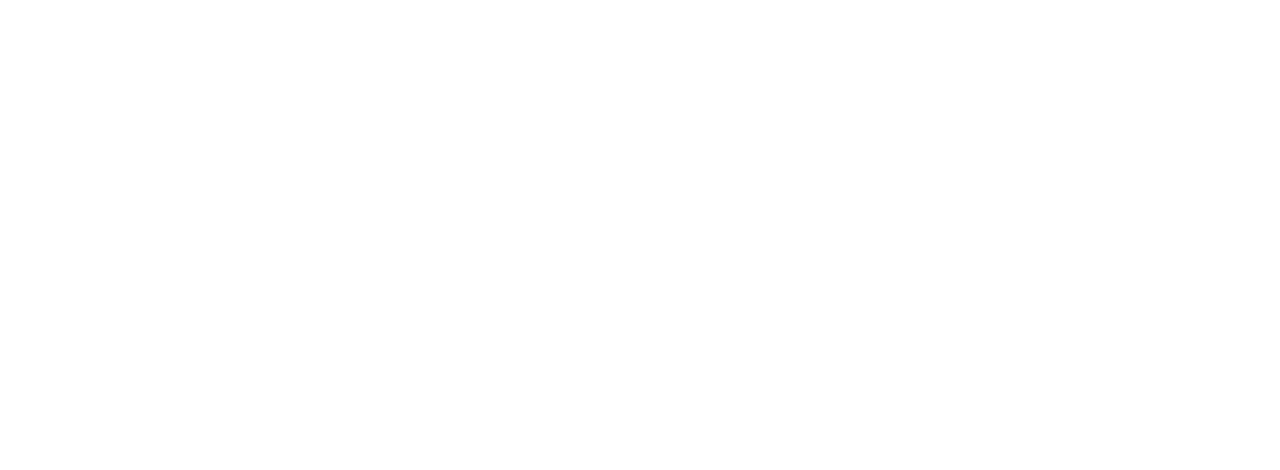
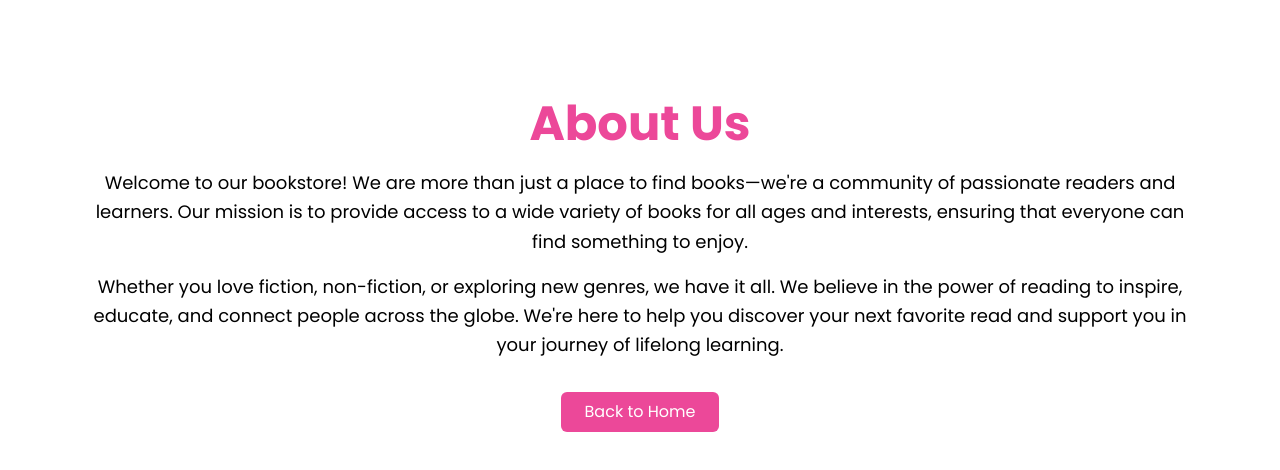
Before and after one commit to AkhilSareshwala/Bookies, a React (Vite) app: page /Bookies/about in a window 1280 px wide. Before the commit this address had no page. Shown: the top 470 px of the page. Built offline with nearby package versions, Linux system fonts and the light colour scheme.

Commit message:
Initial commit

```diff
--- a/src/App.jsx
+++ b/src/App.jsx
@@ -3,6 +3,8 @@ import Home from './home/Home';
 import Courses from './courses/Courses';
 import Login from './Components/Login';
 import Signin from './Components/Signin';
+import Contact from './Components/Contacts';
+import About from './Components/About';
 import { BrowserRouter, Routes, Route } from 'react-router-dom';
 
 const App = () => {
@@ -11,6 +13,8 @@ const App = () => {
       <Routes>
         <Route path='/Bookies/' element={<Home />} />
         <Route path='/Bookies/course' element={<Courses />} />
+        <Route path='/Bookies/contact' element={<Contact />} />
+        <Route path='/Bookies/about' element={<About />} />
         <Route path='/Bookies/login' element={<Login />} />
         <Route path='/Bookies/signin' element={<Signin />} /> {/* Ensure route matches case sensitivity */}
       </Routes>
--- /dev/null
+++ b/src/Components/About.jsx
@@ -0,0 +1,28 @@
+import React from 'react';
+import { Link } from 'react-router-dom';
+
+const About = () => {
+  return (
+    <div className="relative overflow-hidden h-screen bg-white">
+      {/* Bubble Animation */}
+
+
+      <div className="relative z-10 max-w-screen-2xl container mx-auto md:px-20 px-4 pt-[100px] text-center">
+        <h1 className="md:text-5xl text-3xl font-bold text-pink-500">About Us</h1>
+        <p className="mt-5 text-lg leading-relaxed">
+          Welcome to our bookstore! We are more than just a place to find books—we're a community of passionate readers and learners. Our mission is to provide access to a wide variety of books for all ages and interests, ensuring that everyone can find something to enjoy.
+        </p>
+        <p className="mt-4 text-lg leading-relaxed">
+          Whether you love fiction, non-fiction, or exploring new genres, we have it all. We believe in the power of reading to inspire, educate, and connect people across the globe. We're here to help you discover your next favorite read and support you in your journey of lifelong learning.
+        </p>
+        <Link to="/Bookies">
+          <button className="mt-8 py-2 px-6 bg-pink-500 text-white rounded-md hover:bg-pink-700">
+            Back to Home
+          </button>
+        </Link>
+      </div>
+    </div>
+  );
+};
+
+export default About;
--- a/src/Components/Banner.jsx
+++ b/src/Components/Banner.jsx
@@ -6,9 +6,13 @@ const Banner = () => {
         <div className='  max-w-screen-2xl container  md:flex-row flex-col mx-auto md:px-20 px-4 flex'>
             <div className='md:w-1/2 w-screen  md:mt-[150px] space-y-10 pt-18 md:order-1 order-2'>
                 <div className='md:text-5xl text-3xl'>
-                    <h1>Hello, welcomes here to learn something <span className='text-pink-400'>new everyday!!</span></h1>
+                    <h1>Welcome to Bookipedia, learn something <span className='text-pink-400'>new everyday!!</span></h1>
                 </div>
-                <p>Lorem ipsum dolor sit, amet consectetur adipisicing elit. Sit expedita consectetur illum iusto, nulla alias asperiores. Sequi facilis laudantium id reiciendis autem debitis esse accusantium beatae totam animi. Quam, nulla.</p>
+                <p>At our platform, we believe that learning should never stop! Whether
+            you're here to sharpen your skills or explore something completely
+            new, we've got a variety of resources to support your journey. Our
+            community is built for lifelong learners who thrive on growth and
+            creativity.</p>
                 <div>
                 <label className="input input-bordered flex items-center gap-2">
                     <svg
--- /dev/null
+++ b/src/Components/Contacts.jsx
@@ -0,0 +1,30 @@
+import React from 'react';
+import { Link } from 'react-router-dom';
+
+const Contact = () => {
+  return (
+    <div className="max-w-screen-2xl container mx-auto md:px-20 px-4 pt-[100px] text-center">
+      <h1 className="md:text-5xl text-3xl font-bold text-pink-500">Contact Us</h1>
+      <p className="mt-5 text-lg leading-relaxed">
+        Got a question or feedback? We’d love to hear from you! Our team is always here to assist you with any inquiries about our books, services, or your orders.
+      </p>
+      <div className="mt-8 text-left md:text-center">
+        <ul className="list-disc md:list-none md:inline-block">
+          <li>Email: <a href="mailto:info@bookstore.com" className="text-pink-500 hover:underline">info@bookstore.com</a></li>
+          <li>Phone: <a href="tel:+1234567890" className="text-pink-500 hover:underline">+1 (234) 567-890</a></li>
+          <li>Address: 123 Bookstore Ave, City, Country</li>
+        </ul>
+      </div>
+      <p className="mt-5 text-lg leading-relaxed">
+        Follow us on social media to stay updated with the latest releases and special offers!
+      </p>
+      <Link to="/Bookies">
+        <button className="mt-8 py-2 px-6 bg-pink-500 text-white rounded-md hover:bg-pink-700">
+          Back to Home
+        </button>
+      </Link>
+    </div>
+  );
+};
+
+export default Contact;
--- a/src/Components/Course.jsx
+++ b/src/Components/Course.jsx
@@ -8,8 +8,9 @@ const Course = () => {
     <>
         <div className='max-w-screen-2xl container mx-auto md:px-20 px-4  '>
             <h1 className=' pt-[100px] md:text-4xl text-2xl justify-center text-center dark:bg-black'>We're delighted to have you <span className='text-pink-500'>here! :)</span></h1>
-            <p className='mt-5 text-xl text-justify'>Lorem ipsum dolor sit amet consectetur adipisicing elit. Dolores at odio, perferendis, magni illum dolorem nesciunt voluptatibus ea dolor excepturi blanditiis similique in esse? Voluptatum autem explicabo ex officiis dolore! Lorem ipsum, dolor sit amet consectetur adipisicing elit. Reprehenderit reiciendis quae corrupti vitae. Harum tempore earum qui numquam quasi, corporis recusandae voluptatibus dicta nemo assumenda officiis natus sunt distinctio nostrum?</p>
-            <Link to='/'>
+            <p className='mt-5 text-xl text-justify'>Welcome to our learning platform, where passion meets knowledge! We are committed to offering you a diverse range of courses designed to inspire, educate, and empower. Whether you're a beginner looking to learn a new skill or an experienced professional seeking advanced expertise, we've got something for everyone. Our carefully curated content ensures that you are always on the path to success.
+            At our core, we believe that education is the key to unlocking endless possibilities. We pride ourselves on creating an inclusive community where learning is accessible, enjoyable, and rewarding. Join us on this journey and discover the power of knowledge tailored to your unique needs.</p>
+            <Link to='/Bookies'>
             <button className=' md:ml-[620px] ml-[150px] mt-3 py-2 px-5 rounded-md text-white bg-pink-500 hover:bg-pink-700 '>Back</button>
             </Link>
             <div className='grid md:grid-cols-3 md:mt-[60px] gap-4 grid-cols-1 md:gap-[70px] '   >
--- a/src/Components/Login.jsx
+++ b/src/Components/Login.jsx
@@ -14,7 +14,7 @@ const Login = () => {
     <div className="flex flex-col items-center justify-center min-h-screen bg-gray-800 p-4">
       <div className="max-w-md w-full p-6 bg-white rounded-lg shadow-lg relative">
         <button
-          onClick={() => window.location.href = "/"}
+          onClick={() => window.location.href = "/Bookies"}
           className="absolute top-4 right-4 text-3xl text-gray-600 hover:text-gray-900"
         >
           <IoCloseSharp className="hover:text-red-500" />
--- a/src/Components/Navbar.jsx
+++ b/src/Components/Navbar.jsx
@@ -25,17 +25,17 @@ function Navbar() {
   const navItems = (
     <>
       <li className="hover:scale-105 duration-300 hover:text-red-300 text-xl">
-        <a href="/">Home</a>
+        <a href="/Bookies">Home</a>
       </li>
 
       <li className="hover:scale-105 duration-300 hover:text-red-300 text-xl">
-        <a>Contact</a>
+      <a href="/Bookies/contact">Contact</a>
       </li>
       <li className="hover:scale-105 duration-300 hover:text-red-300 text-xl">
-        <a>About</a>
+      <a href="/Bookies/about">About</a>
       </li>
       <li className="hover:scale-105 duration-300 text-yellow-600 text-xl hover:text-yellow-800">
-        <a href="/course">Premium <FaCrown/></a>
+        <a href="/Bookies/course">Premium <FaCrown/></a>
       </li>
     </>
   );
--- a/src/Components/Signin.jsx
+++ b/src/Components/Signin.jsx
@@ -10,6 +10,7 @@ const Signin = () => {
     // Handle form submission logic here
     console.log("Email:", email);
     console.log("Password:", password);
+    alert('Thanks For Submitting')
   };
 
   return (
@@ -60,7 +61,7 @@ const Signin = () => {
         </form>
 
         <p className="mt-3 text-center text-gray-700 dark:text-gray-400">
-          Already have an account? <a href="/login" className="hover:text-blue-400 hover:font-bold dark:hover:text-blue-300">Login</a>
+          Already have an account? <a href="/Bookies/login" className="hover:text-blue-400 hover:font-bold dark:hover:text-blue-300">Login</a>
         </p>
       </div>
     </dialog>
```
